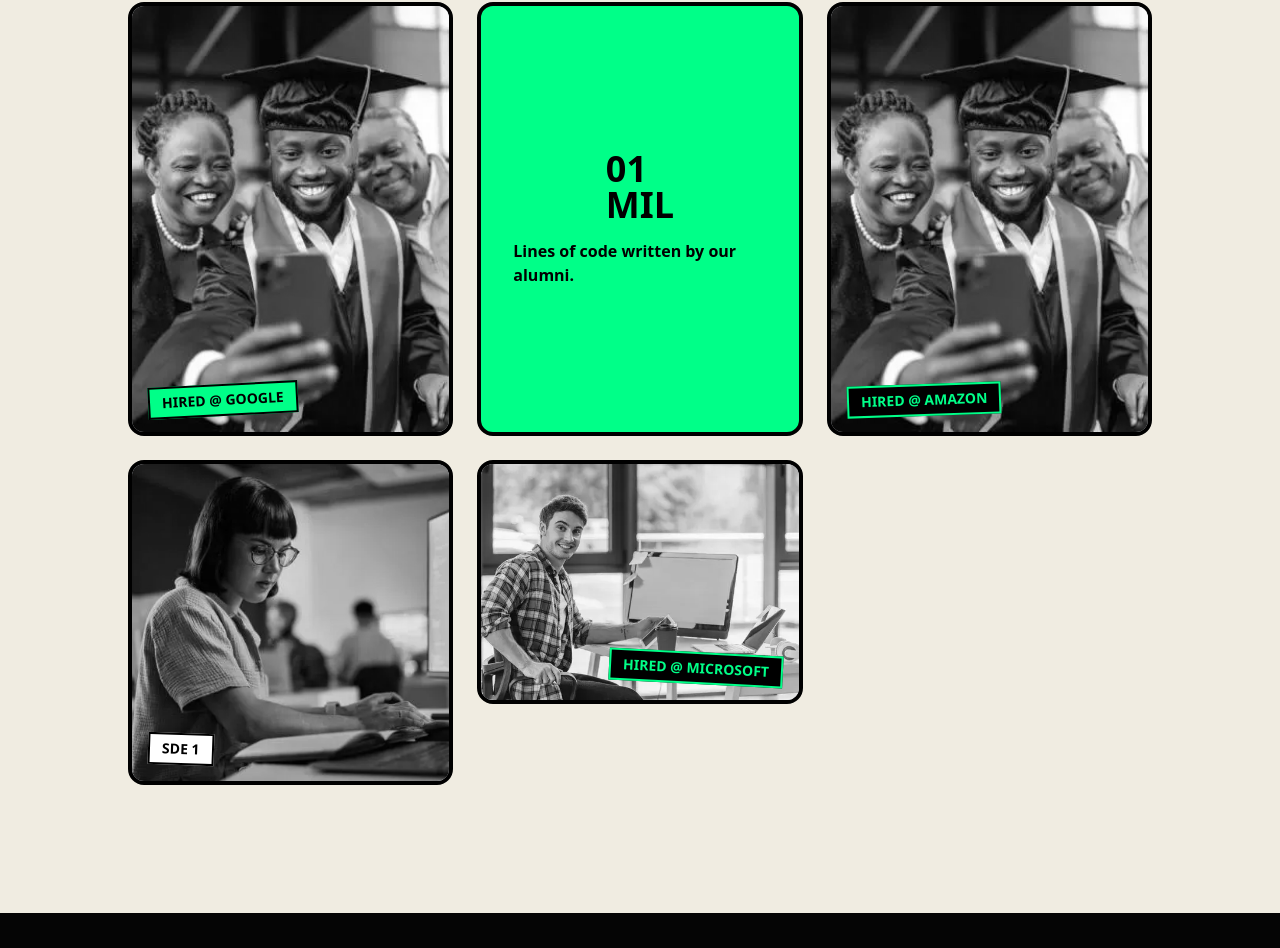
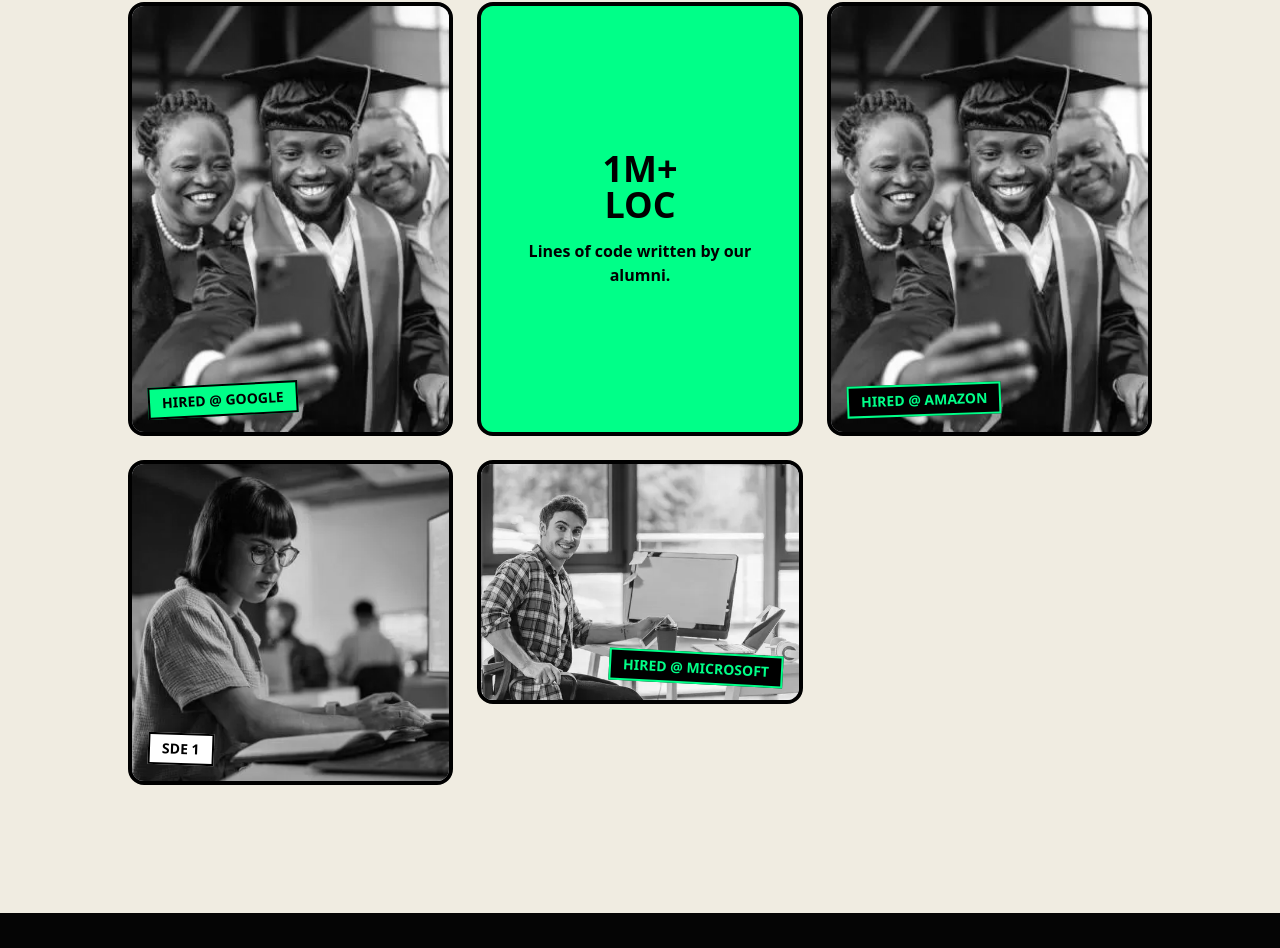
Before and after one commit to negi30/CodeSchool, a React (Vite) app in the folder frontend/: page / in a window 1280 px wide. Shown: the part 3211-4159 px from the top of the page. Built offline with nearby package versions, Linux system fonts and the light colour scheme; no server answers; sample sign-in values are in the browser's storage.

Commit message:
Update ML course image and achievement text

```diff
--- a/frontend/src/components/CartModal.jsx
+++ b/frontend/src/components/CartModal.jsx
@@ -94,7 +94,7 @@
               {!user && (
                 <div className="bg-[#111] border border-gray-800 p-6 flex flex-col items-center">
                   <p className="text-gray-400 font-mono mb-6 text-sm italic">
-                    "Your cart is as empty as a developer's coffee cup at 3 AM."
+                    "Empty cart, full potential."
                   </p>
                   <button
                     onClick={() => { onClose(); openAuth(); }}
--- a/frontend/src/pages/Home.jsx
+++ b/frontend/src/pages/Home.jsx
@@ -313,8 +313,8 @@
             </div>
 
             <div className="bg-accent rounded-2xl overflow-hidden aspect-[3/4] relative border-4 border-black flex flex-col justify-center items-center p-8 text-left">
-              <h3 className="text-4xl font-black uppercase mb-4 leading-none">01<br/>Mil</h3>
-              <p className="font-bold">Lines of code written by our alumni.</p>
+              <h3 className="text-4xl font-black uppercase mb-4 leading-none text-center">1M+<br/>LOC</h3>
+              <p className="font-bold text-center">Lines of code written by our alumni.</p>
             </div>
 
             <div className="bg-gray-300 rounded-2xl overflow-hidden aspect-[4/3] relative border-4 border-black group">
```
Also changed, not shown: frontend/public/images/machine.jpg (added), 1 other file (tests, documents, lock files or other folders).
